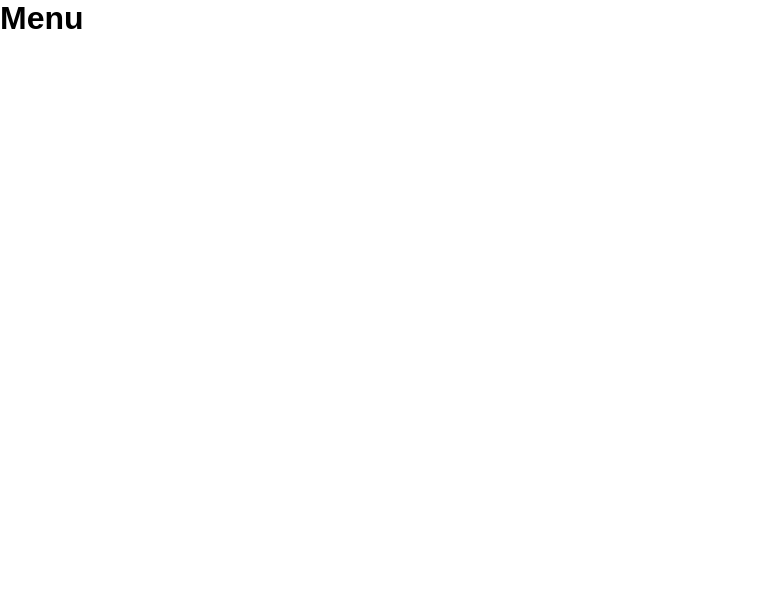
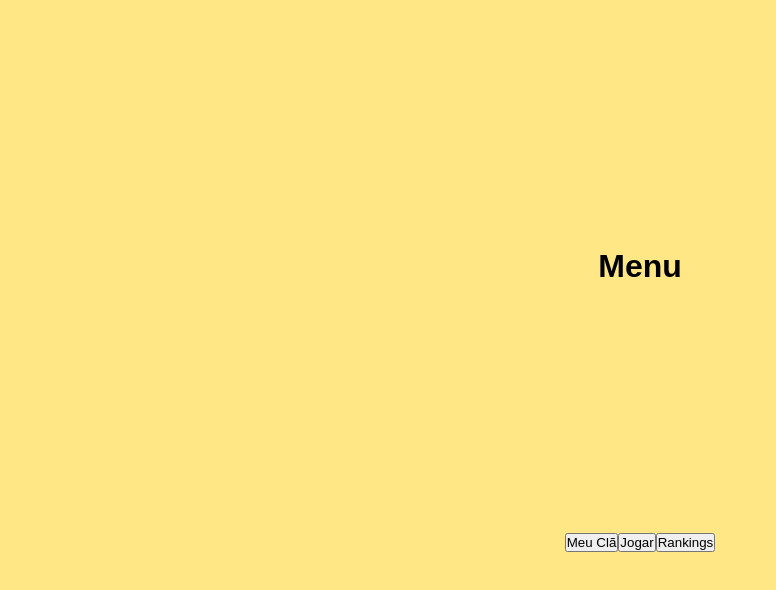
Before and after one commit to starxdlcf/GinKQuiz, a React (Vite) app: page /menu in a window 1280 px wide. Shown: the top 590 px of the page, without its empty margins (0-776 px from the left). Built offline with nearby package versions, Linux system fonts and the light colour scheme; a web font is replaced by a local one.

Commit message:
menu inicio

```diff
--- a/src/App.css
+++ b/src/App.css
@@ -1,4 +1,10 @@
 @import url('https://fonts.googleapis.com/css2?family=Host+Grotesk:ital,wght@0,300..800;1,300..800&display=swap');
+
+*{
+  margin: 0;
+  padding: 0;
+  box-sizing: border-box;
+}
 
 body{
   font-family: 'Host Grotesk', sans-serif;
--- a/src/components/components/menuInicial/MenuInicial.jsx
+++ b/src/components/components/menuInicial/MenuInicial.jsx
@@ -1,9 +1,15 @@
 import React from 'react'
+import styles from "./MenuInicial.module.css";
 
 export const MenuInicial = () => {
   return (
-    <div>
+    <div className={styles.container}>
       <h1>Menu</h1>
+      <div>
+      <button>Meu Clã</button>
+      <button>Jogar</button>
+      <button>Rankings</button>
+      </div>
     </div>
   )
 }
--- a/src/components/components/menuInicial/MenuInicial.module.css
+++ b/src/components/components/menuInicial/MenuInicial.module.css
@@ -0,0 +1,9 @@
+.container{
+    background-color: #ffe785;
+    width: 100vw;
+    height: 100vh;
+    display: flex;
+    flex-direction: column;
+    justify-content:space-evenly;
+    align-items: center;
+}
```
